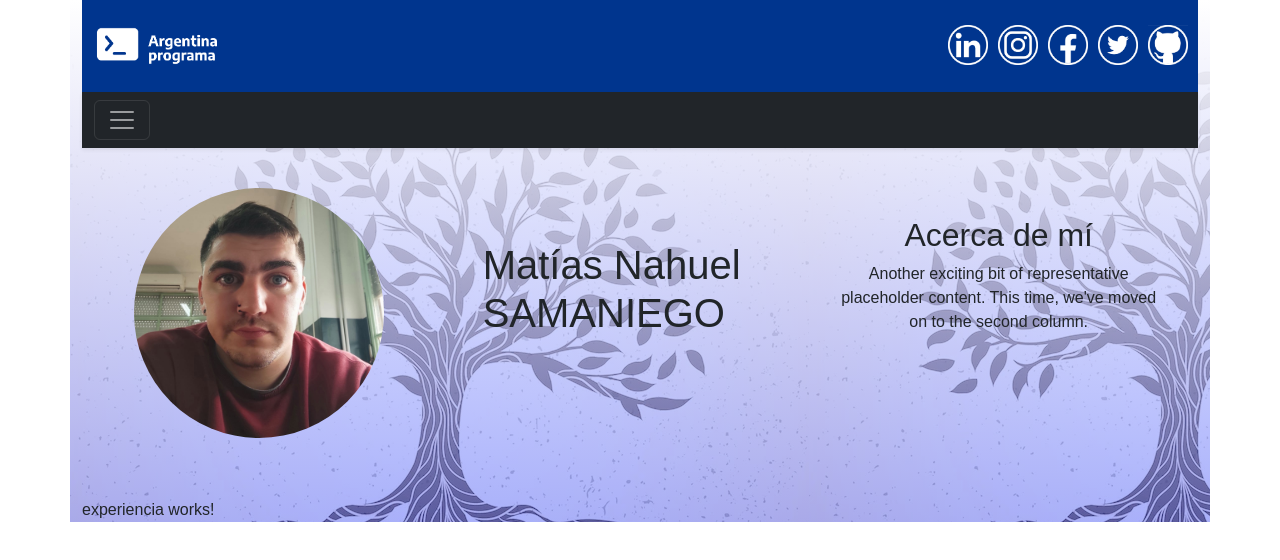
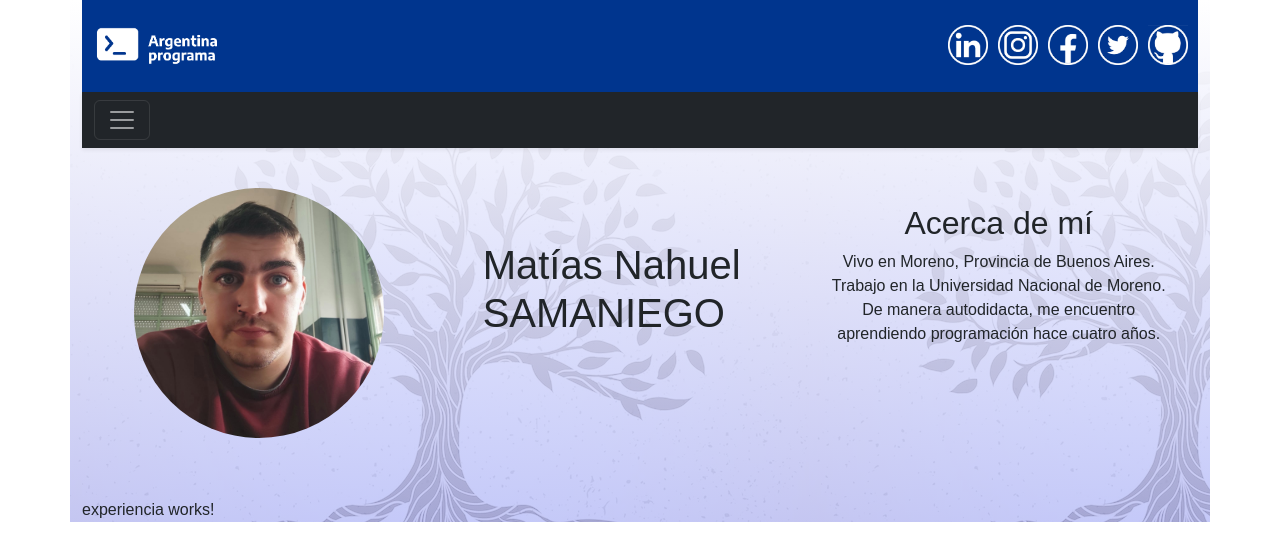
Before and after one commit to matnasama/frontend, an Angular app in the folder FrontEnd/: page / in a window 1280 px wide. Shown: the top 560 px of the page. Built offline with nearby package versions, Linux system fonts and the light colour scheme; a web font is replaced by a local one.

Commit message:
Actualizado

```diff
--- a/FrontEnd/src/app/app.component.css
+++ b/FrontEnd/src/app/app.component.css
@@ -1,5 +1,5 @@
 .container{
-background-image:linear-gradient(rgb(255, 255, 255),rgba(84, 100, 250, 0.5)),
+background-image:linear-gradient(rgb(255, 255, 255),rgba(182, 188, 248, 0.8)),
  url(../assets/tree2.png);
 
 }
--- a/FrontEnd/src/app/components/acerca-de/acerca-de.component.html
+++ b/FrontEnd/src/app/components/acerca-de/acerca-de.component.html
@@ -11,7 +11,7 @@
        </div><!-- /.col-lg-4 -->
        <div class="col" id="info_personal">
           <h2 class="fw-normal">Acerca de mí</h2>
-          <p>Another exciting bit of representative placeholder content. This time, we've moved on to the second column.</p>
+          <p>Vivo en Moreno, Provincia de Buenos Aires. Trabajo en la Universidad Nacional de Moreno. De manera autodidacta, me encuentro aprendiendo programación hace cuatro años.</p>
        </div><!-- /.col-lg-4 -->
     </div>
   </div><!-- /.row -->
```
